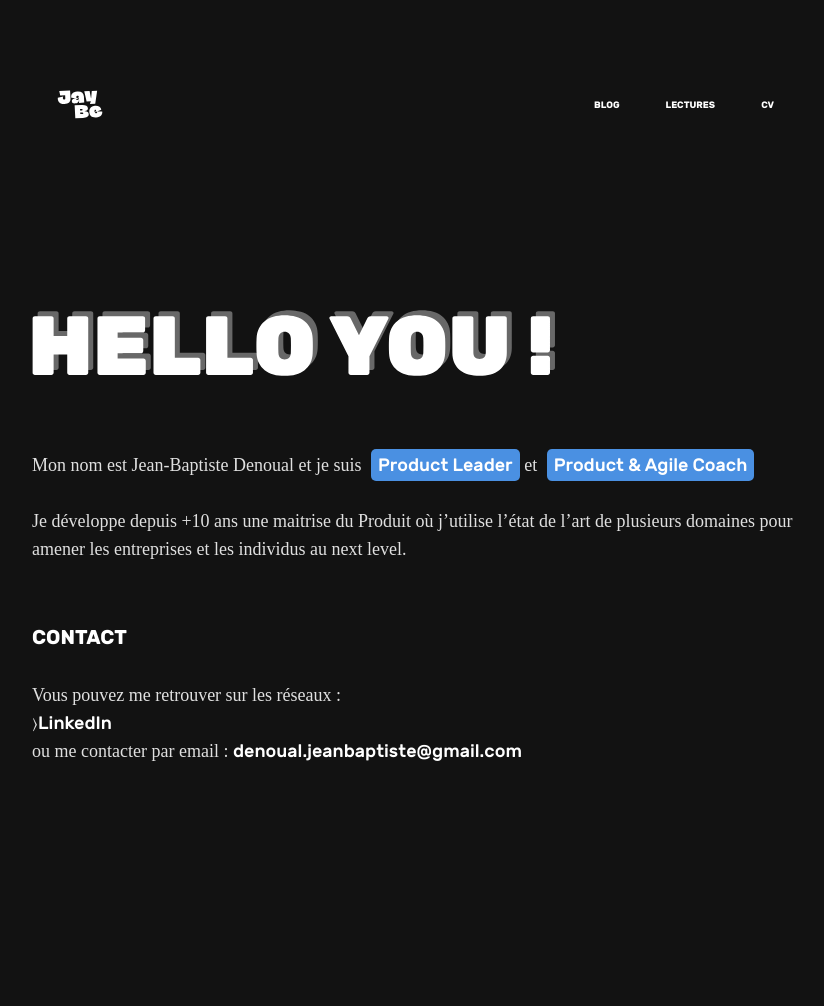
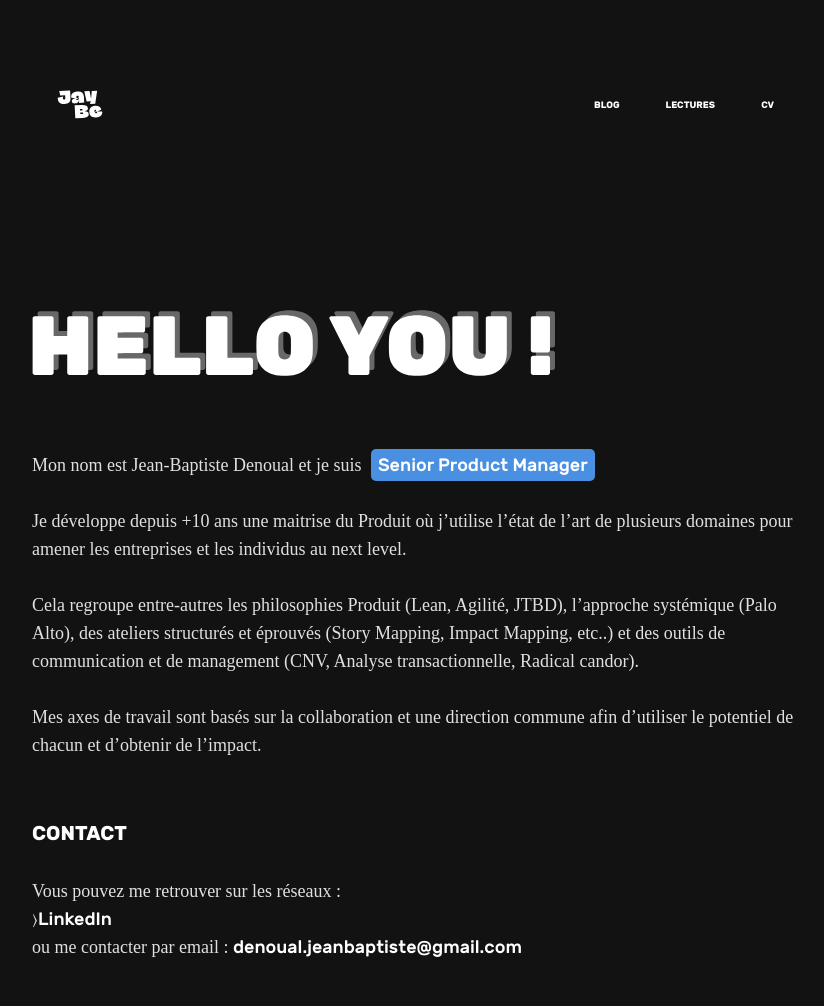
Before and after one commit to JbDenoual/jbdenoual.github.io, a Jekyll site: the page built from index.md, in a window 1280 px wide. Shown: the whole page, without its empty margins (213-1037 px from the left). Built offline with Jekyll 4.4.1, drawn with Linux system fonts in a browser that asks for light colours; some web fonts are replaced; before the commit the page ends 900 px from its top, so only the background shows below that.

Commit message:
[Update] Home text + Resume

```diff
--- a/index.md
+++ b/index.md
@@ -9,9 +9,12 @@ layout: home
   <img src="{{ '/assets/images/home_title.svg' | relative_url }}">
 </div>
 
-Mon nom est Jean-Baptiste Denoual et je suis <span class="highlight">Product Leader</span> et <span class="highlight">Product & Agile Coach</span><br /><br />
-Je développe depuis +10 ans une maitrise du Produit où j’utilise l’état de
-l’art de plusieurs domaines pour amener les entreprises et les individus au next level.
+Mon nom est Jean-Baptiste Denoual et je suis <span class="highlight">Senior Product Manager</span><br /><br />
+Je développe depuis +10 ans une maitrise du Produit où j’utilise l’état de l’art de plusieurs domaines pour amener les entreprises et les individus au next level.<br /><br />
+Cela regroupe entre-autres les philosophies Produit (Lean, Agilité, JTBD), l’approche systémique (Palo Alto), des ateliers structurés et éprouvés (Story Mapping, Impact Mapping, etc..) et des outils de communication et de management (CNV, Analyse transactionnelle, Radical candor).<br /><br />
+Mes axes de travail sont basés sur la collaboration et une direction commune afin d’utiliser le potentiel de chacun et d’obtenir de l’impact.
+
+
 
 
 ### <span class="dark">CONTACT</span> ###
```
Also changed, not shown: 1 other file.
